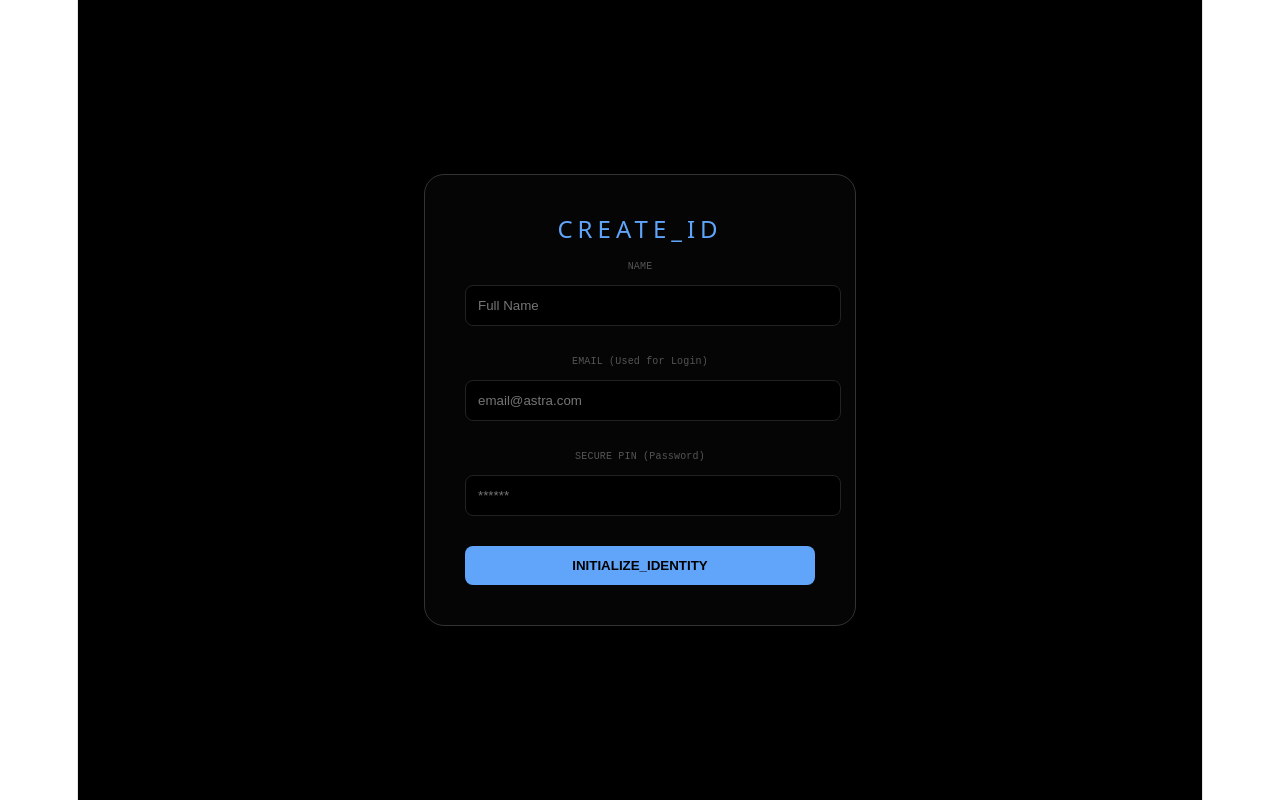
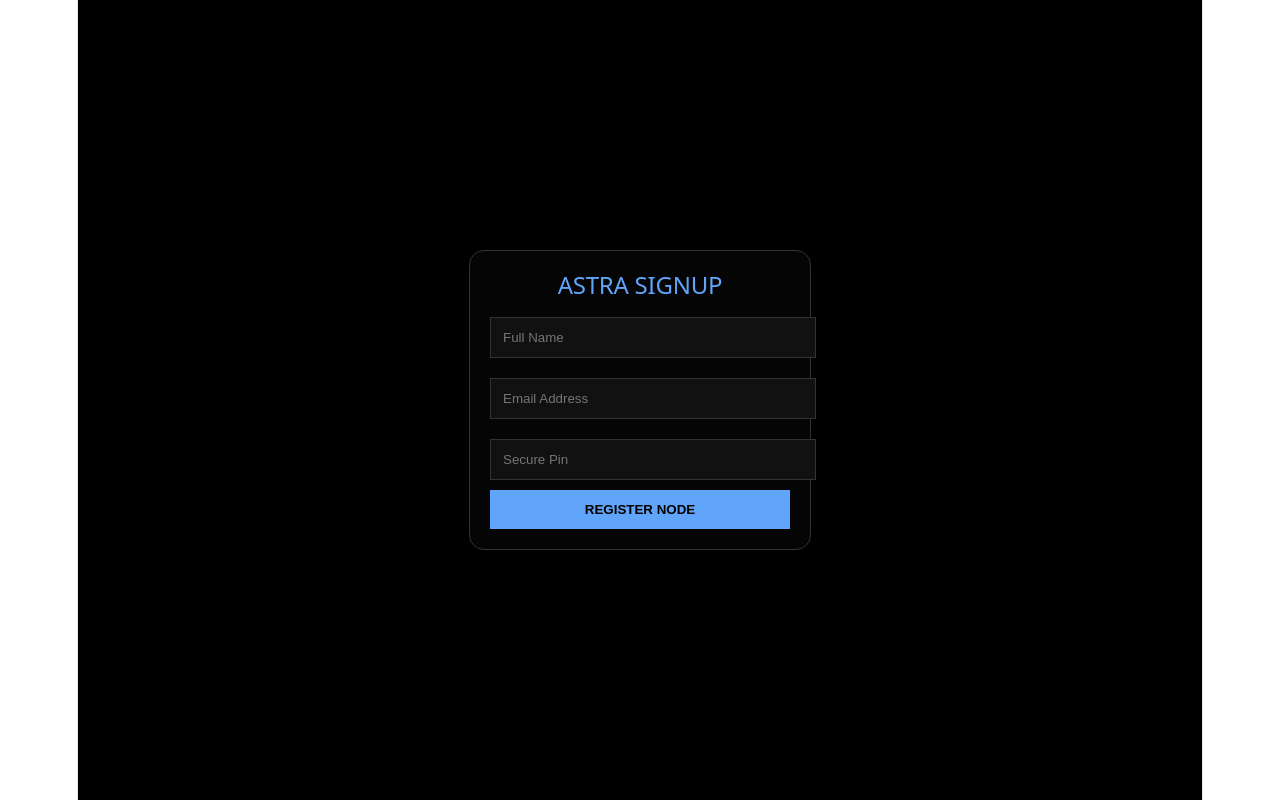
Before and after one commit to suyash-git1109/Astra-Social-, a React (Vite) app: page /signup in a window 1280 px wide. Built offline with nearby package versions, Linux system fonts and the light colour scheme; no server answers.

Commit message:
Signup fields fixed again

```diff
--- a/src/Signup.jsx
+++ b/src/Signup.jsx
@@ -6,54 +6,46 @@ import { useNavigate } from 'react-router-dom';
 
 const Signup = () => {
   const [name, setName] = useState('');
-  const [email, setEmail] = useState(''); // Email state add ki
+  const [email, setEmail] = useState('');
   const [pin, setPin] = useState('');
   const navigate = useNavigate();
 
   const handleSignup = async (e) => {
     e.preventDefault();
-    if (!email.includes('@')) {
-      alert("Please enter a valid email!");
-      return;
-    }
     try {
-      // 1. Firebase Auth mein account banao
       const userCredential = await createUserWithEmailAndPassword(auth, email, pin);
-      const user = userCredential.user;
+      await updateProfile(userCredential.user, { displayName: name });
 
-      // 2. Profile mein naam set karo
-      await updateProfile(user, { displayName: name });
-
-      // 3. Firestore mein record save karo
-      await setDoc(doc(db, "users", user.uid), {
-        uid: user.uid,
+      // Database mein entry
+      await setDoc(doc(db, "users", userCredential.user.uid), {
+        uid: userCredential.user.uid,
         name: name,
         email: email,
-        status: "ACTIVE_NODE"
+        status: "ACTIVE"
       });
 
-      alert("Astra Identity Created!");
+      alert("Astra ID Created!");
       navigate('/');
-    } catch (error) {
-      alert(error.message);
-    }
+    } catch (error) { alert(error.message); }
   };
 
   return (
-    <div style={{ backgroundColor: '#000', color: '#fff', minHeight: '100vh', display: 'flex', justifyContent: 'center', alignItems: 'center', fontFamily: 'monospace' }}>
-      <form onSubmit={handleSignup} style={{ border: '1px solid #333', padding: '40px', borderRadius: '20px', background: '#050505', width: '350px' }}>
-        <h2 style={{ letterSpacing: '5px', textAlign: 'center', color: '#60a5fa' }}>CREATE_ID</h2>
+    <div style={{ backgroundColor: '#000', color: '#fff', minHeight: '100vh', display: 'flex', justifyContent: 'center', alignItems: 'center' }}>
+      <form onSubmit={handleSignup} style={{ width: '300px', padding: '20px', border: '1px solid #333', background: '#050505', borderRadius: '15px' }}>
+        <h2 style={{ textAlign: 'center', color: '#60a5fa' }}>ASTRA SIGNUP</h2>
 
-        <label style={{ fontSize: '10px', color: '#555' }}>NAME</label>
-        <input type="text" placeholder="Full Name" onChange={(e) => setName(e.target.value)} style={{ display: 'block', margin: '5px 0 20px', padding: '12px', width: '100%', background: '#000', border: '1px solid #222', color: '#fff', borderRadius: '8px' }} required />
+        <input type="text" placeholder="Full Name" onChange={(e) => setName(e.target.value)}
+          style={{ width: '100%', padding: '12px', margin: '10px 0', background: '#111', color: '#fff', border: '1px solid #333' }} required />
 
-        <label style={{ fontSize: '10px', color: '#555' }}>EMAIL (Used for Login)</label>
-        <input type="email" placeholder="email@astra.com" onChange={(e) => setEmail(e.target.value)} style={{ display: 'block', margin: '5px 0 20px', padding: '12px', width: '100%', background: '#000', border: '1px solid #222', color: '#fff', borderRadius: '8px' }} required />
+        <input type="email" placeholder="Email Address" onChange={(e) => setEmail(e.target.value)}
+          style={{ width: '100%', padding: '12px', margin: '10px 0', background: '#111', color: '#fff', border: '1px solid #333' }} required />
 
-        <label style={{ fontSize: '10px', color: '#555' }}>SECURE PIN (Password)</label>
-        <input type="password" placeholder="******" onChange={(e) => setPin(e.target.value)} style={{ display: 'block', margin: '5px 0 20px', padding: '12px', width: '100%', background: '#000', border: '1px solid #222', color: '#fff', borderRadius: '8px' }} required />
+        <input type="password" placeholder="Secure Pin" onChange={(e) => setPin(e.target.value)}
+          style={{ width: '100%', padding: '12px', margin: '10px 0', background: '#111', color: '#fff', border: '1px solid #333' }} required />
 
-        <button type="submit" style={{ width: '100%', padding: '12px', backgroundColor: '#60a5fa', color: '#000', fontWeight: 'bold', border: 'none', cursor: 'pointer', borderRadius: '8px', marginTop: '10px' }}>INITIALIZE_IDENTITY</button>
+        <button type="submit" style={{ width: '100%', padding: '12px', background: '#60a5fa', color: '#000', fontWeight: 'bold', cursor: 'pointer', border: 'none' }}>
+          REGISTER NODE
+        </button>
       </form>
     </div>
   );
```
